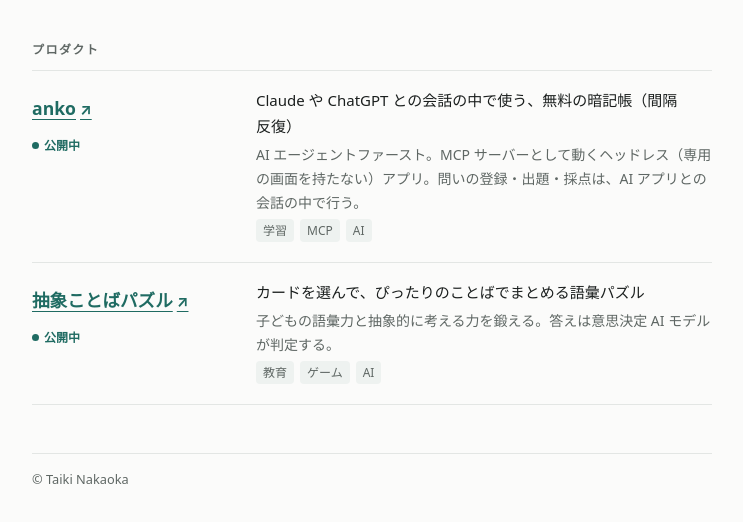
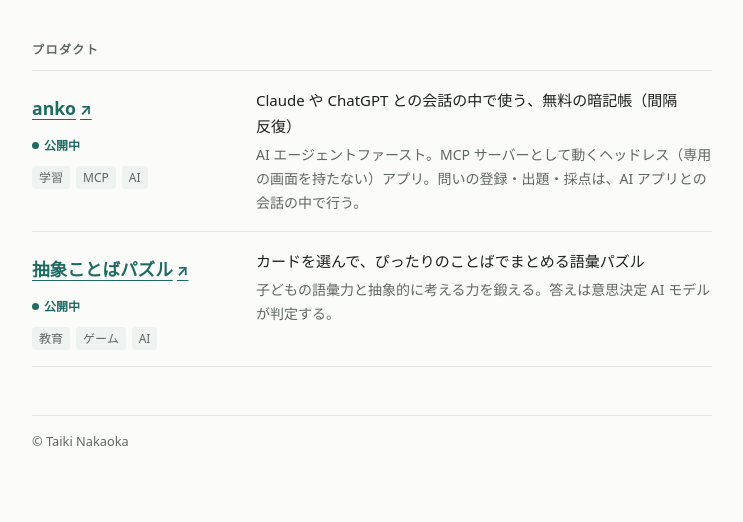
Before and after one commit to nakaokat/nakaokat.github.io, a plain HTML site: page index.html in a window 1280 px wide. Shown: the part 188-710 px from the top of the page, without its empty margins (268-1011 px from the left). Drawn offline with Linux system fonts and the light colour scheme.

Commit message:
タグをプロダクト名の側に移す
PC では左の列に名前・状態・タグをまとめ、スマホでは名前の行のすぐ下にタグを出す。

```diff
--- a/main.js
+++ b/main.js
@@ -17,6 +17,7 @@
 
   function row(p) {
     var li = el("li", "row");
+    var meta = el("div", "meta");
     var rt = el("div", "rt");
     var a = el("a", "name", p.name);
     a.href = p.url;
@@ -25,15 +26,16 @@
     a.appendChild(ext());
     rt.appendChild(a);
     if (p.status) rt.appendChild(el("span", "st", p.status));
-    li.appendChild(rt);
-    li.appendChild(el("p", "desc", p.description));
-    if (p.detail) li.appendChild(el("p", "detail", p.detail));
+    meta.appendChild(rt);
     if (p.tags && p.tags.length) {
       var ul = el("ul", "chips");
       ul.setAttribute("aria-label", "タグ");
       p.tags.forEach(function (t) { ul.appendChild(el("li", "chip", t)); });
-      li.appendChild(ul);
+      meta.appendChild(ul);
     }
+    li.appendChild(meta);
+    li.appendChild(el("p", "desc", p.description));
+    if (p.detail) li.appendChild(el("p", "detail", p.detail));
     return li;
   }
 
--- a/style.css
+++ b/style.css
@@ -81,6 +81,7 @@ a:focus-visible { outline: 2px solid var(--accent); outline-offset: 2px; border-
   min-width: 0;
 }
 .row:last-child { border-bottom: 1px solid var(--line); }
+.meta { display: grid; gap: 6px; min-width: 0; }
 .rt { display: flex; justify-content: space-between; align-items: baseline; gap: 10px; }
 .name {
   display: inline-flex;
@@ -113,6 +114,8 @@ a:focus-visible { outline: 2px solid var(--accent); outline-offset: 2px; border-
   .page { padding-block: 72px; gap: 48px; }
   .avatar { width: 96px; height: 96px; }
   .handle { font-size: 1.6rem; }
-  .row { grid-template-columns: 200px 1fr; column-gap: 24px; }
-  .row > .rt { grid-row: span 4; flex-direction: column; justify-content: flex-start; gap: 4px; }
+  .row { grid-template-columns: 200px 1fr; grid-template-rows: auto 1fr; column-gap: 24px; align-items: start; }
+  .row > .meta { grid-row: span 2; align-content: start; }
+  .rt { flex-direction: column; justify-content: flex-start; gap: 4px; }
+  .row .chips { margin-top: 4px; }
 }
```
